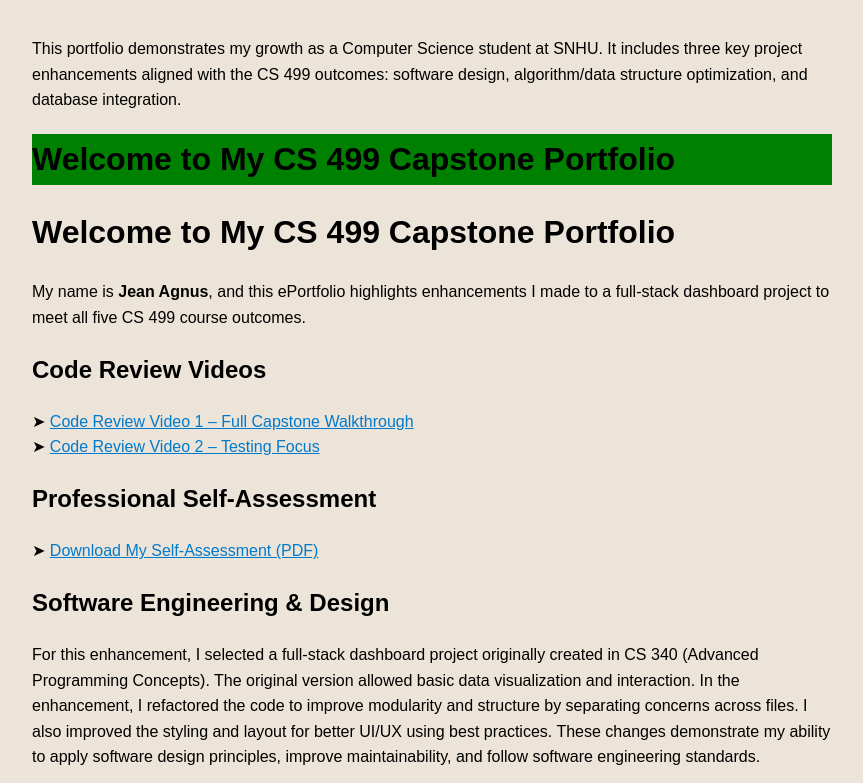
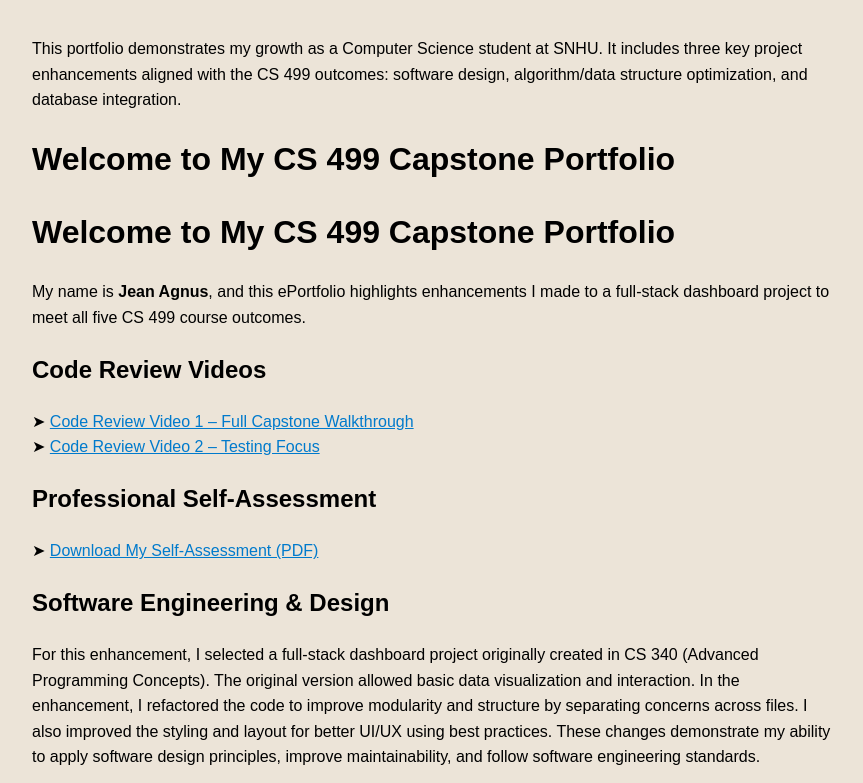
Before and after one commit to JagnusEng/CS499, a plain HTML site: page index.html in a window 1280 px wide. Shown: the top 783 px of the page, without its empty margins (208-1071 px from the left). Drawn offline with Linux system fonts and the light colour scheme.

Commit message:
Update index.html

```diff
--- a/index.html
+++ b/index.html
@@ -13,9 +13,6 @@
       background: #ece4d8;
     }
 
-    .welcome {
-      background:green;
-    }
 
     h1, h2 {
       color: black;
@@ -28,9 +25,9 @@
 <body>
   <p>This portfolio demonstrates my growth as a Computer Science student at SNHU. It includes three key project enhancements aligned with the CS 499 outcomes: software design, algorithm/data structure optimization, and database integration.</p>
 
-  <div class="welcome">
-    <h1>Welcome to My CS 499 Capstone Portfolio</h1>
-  </div>
+
+  <h1>Welcome to My CS 499 Capstone Portfolio</h1>
+
   <h1>Welcome to My CS 499 Capstone Portfolio</h1>
   <p>My name is <strong>Jean Agnus</strong>, and this ePortfolio highlights enhancements I made to a full-stack dashboard project to meet all five CS 499 course outcomes.</p>
 
```
